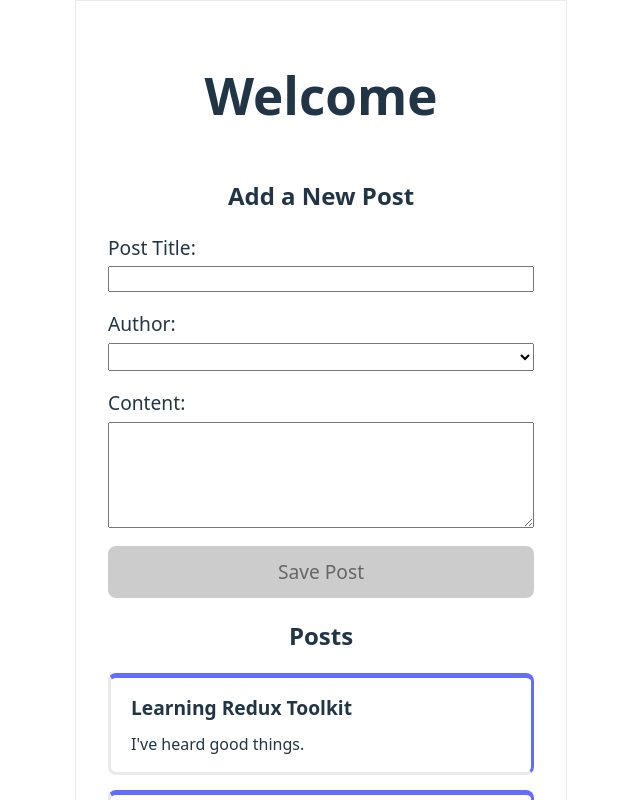
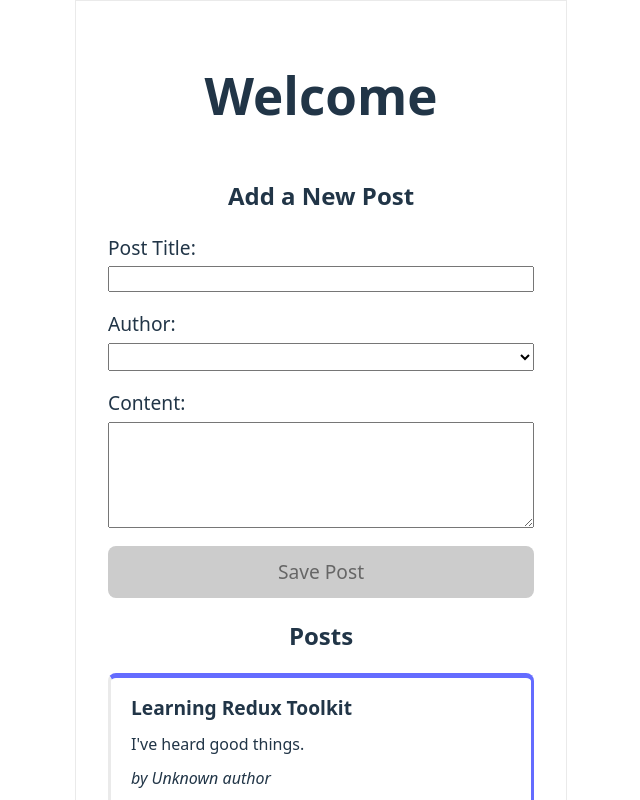
Before and after one commit to williamscodebox/my-redux-app, a React (Vite) app: page / in a window 1280 px wide. Shown: the top 800 px of the page, without its empty margins (319-959 px from the left). Built offline with nearby package versions, Linux system fonts and the light colour scheme.

Commit message:
updated PostAuthor

```diff
--- a/src/app/features/post/PostAuthor.js
+++ b/src/app/features/post/PostAuthor.jsx
@@ -2,7 +2,7 @@ import { useSelector } from "react-redux";
 import { selectAllUsers } from "../users/usersSlice";
 import React from "react";
 
-function PostAuthor() {
+function PostAuthor({ userId }) {
   const users = useSelector(selectAllUsers);
   const author = users.find((user) => user.id === userId);
   return <span>by {author ? author.name : "Unknown author"}</span>;
--- a/src/app/features/post/PostsList.jsx
+++ b/src/app/features/post/PostsList.jsx
@@ -1,6 +1,7 @@
 import React from "react";
 import { useSelector, useDispatch } from "react-redux";
 import { selectAllPosts } from "./postsSlice";
+import PostAuthor from "./PostAuthor";
 
 function PostsList() {
   const posts = useSelector(selectAllPosts);
@@ -9,6 +10,9 @@ function PostsList() {
     <article key={post.id}>
       <h3>{post.title}</h3>
       <p>{post.content.substring(0, 100)}</p>
+      <p className="test">
+        <PostAuthor userId={post.userId} />
+      </p>
     </article>
   ));
 
--- a/src/index.css
+++ b/src/index.css
@@ -20,6 +20,17 @@ a {
 }
 a:hover {
   color: #535bf2;
+}
+
+p {
+  margin-bottom: 10px;
+}
+
+p.test {
+  margin-top: 5px;
+  margin-bottom: 15px;
+  font-style: italic;
+  font-weight: 200;
 }
 
 body {
```
